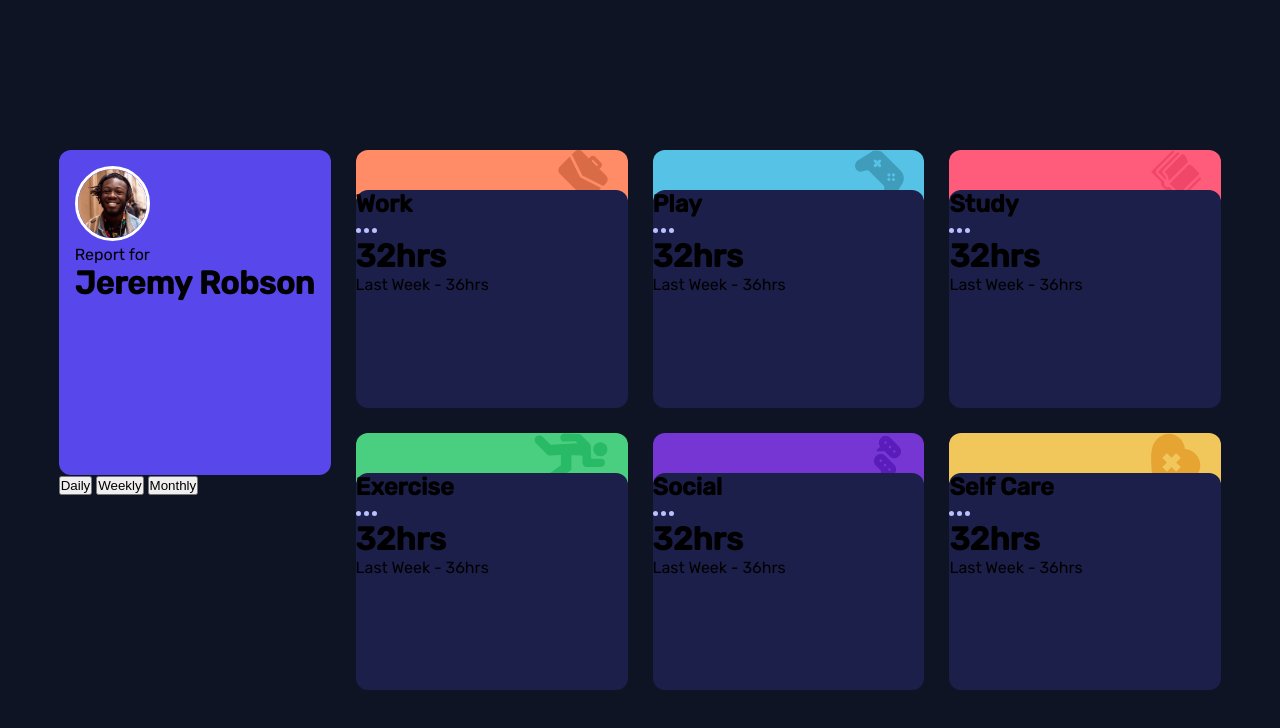
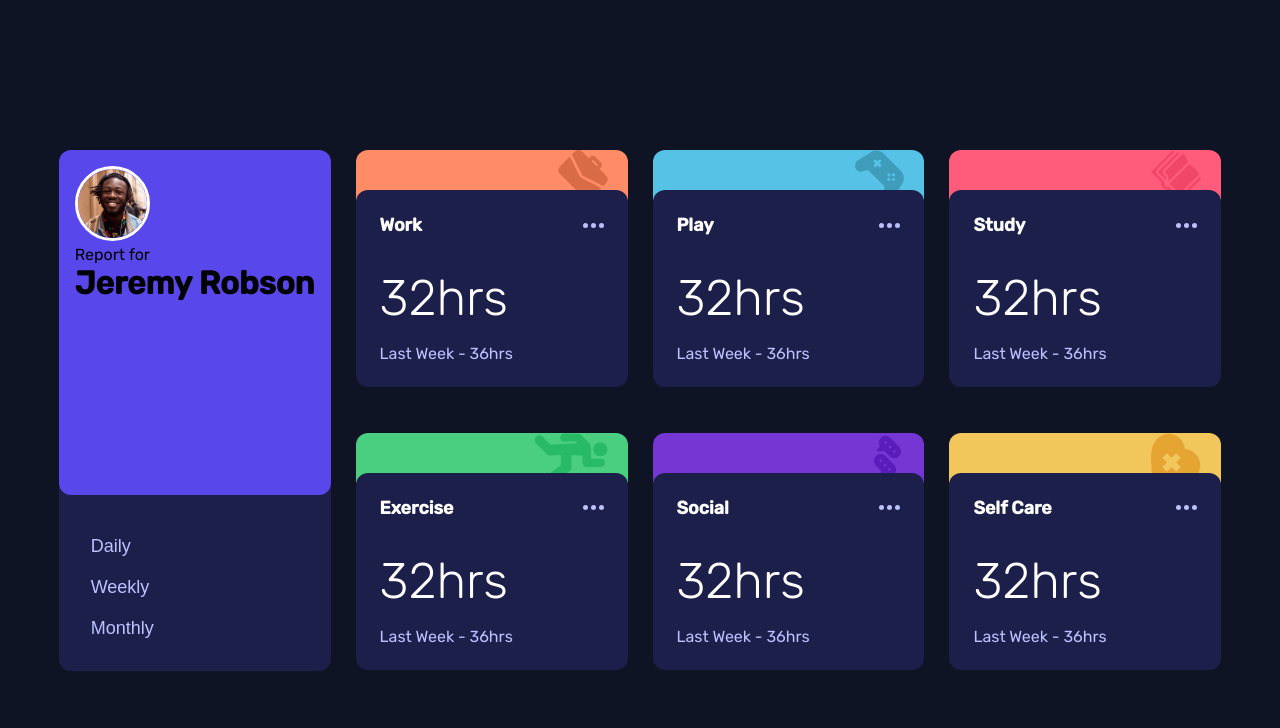
Before and after one commit to AndrewSimons3/time-tracking-dashboard, a plain HTML site: page index.html in a window 1280 px wide. Drawn offline with Linux system fonts and the light colour scheme.

Commit message:
finished desktop css

```diff
--- a/style.css
+++ b/style.css
@@ -41,13 +41,40 @@ body {
 .profile-container {
 	grid-column: 1/2;
 	grid-row: 1/3;
+	position: relative;
 }
 
 .profile-content {
 	background-color: hsl(246, 80%, 60%);
 	border-radius: 12px;
-	height: 325px;
+	height: 69%;
 	padding: 1rem;
+}
+
+.options {
+	height: 40%;
+	z-index: -20;
+	background-color: hsl(235, 46%, 20%);
+	position: absolute;
+	width: 100%;
+	bottom: -21px;
+	border-radius: 0 0 12px 12px;
+  display: flex;
+  flex-direction: column;
+  align-items: flex-start;
+  justify-content: center;
+  gap:20px;
+  padding: 2rem 2rem 0 2rem;
+}
+
+.options button {
+  border: none;
+  background: inherit;
+color:hsl(236, 100%, 87%);
+cursor:pointer;
+font-size: 18px;
+
+  ;
 }
 
 .profile-picture {
@@ -66,10 +93,22 @@ body {
 	background-color: hsl(235, 46%, 20%);
 	border-radius: 12px;
 	width: 100%;
-	height: 100%;
+
 	position: absolute;
 	z-index: 10;
 	top: 40px;
+	padding: 1.5rem;
+}
+
+.content-container h1 {
+	font-size: 50px;
+	color: #fff;
+	font-weight: 300;
+	margin-bottom: 1rem;
+}
+
+.content-container p {
+	color: hsl(236, 100%, 87%);
 }
 
 .bg {
@@ -80,7 +119,6 @@ body {
 	justify-content: flex-end;
 	z-index: -1;
 	padding: 0 20px;
-
 }
 
 .work {
@@ -107,6 +145,18 @@ body {
 	background-color: hsl(43, 84%, 65%);
 }
 
+.title {
+	display: flex;
+	justify-content: space-between;
+	align-items: center;
+	margin-bottom: 2rem;
+}
+
+.title h2 {
+	color: #fff;
+	font-size: 18px;
+}
+
 .attribution {
 	font-size: 11px;
 	text-align: center;
```
Lines whose indentation alone changed are shown as unchanged.
